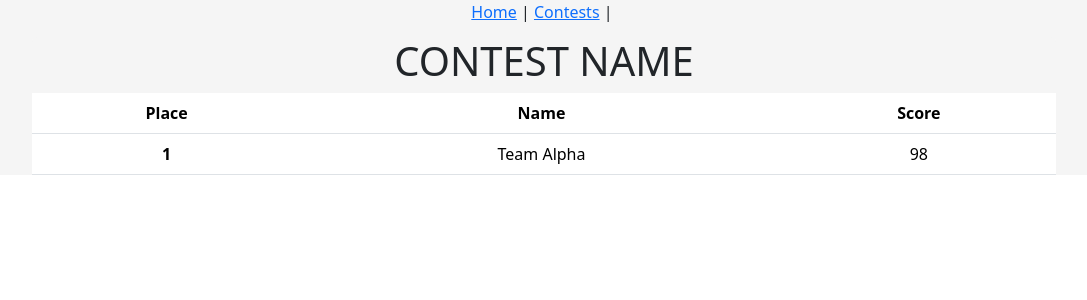
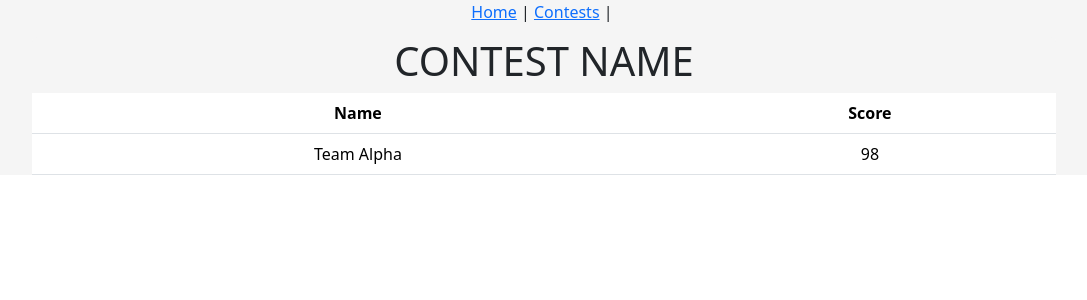
Before and after one commit to Rolandg24/Contest_Application, a Vue app in the folder vue/: page /contests/1/overallScores in a window 1280 px wide. Shown: the top 300 px of the page, without its empty margins (96-1183 px from the left). Built offline with nearby package versions, Linux system fonts and the light colour scheme.

Commit message:
edit overall scores column

```diff
--- a/vue/src/components/OverallScores.vue
+++ b/vue/src/components/OverallScores.vue
@@ -5,14 +5,12 @@
       <table class="table">
         <thead>
           <tr>
-            <th scope="col">Place</th>
             <th scope="col">Name</th>
             <th scope="col">Score</th>
           </tr>
         </thead>
         <tbody>
           <tr>
-            <th scope="row">1</th>
             <td>Team Alpha</td>
             <td>98</td>
           </tr>
```
